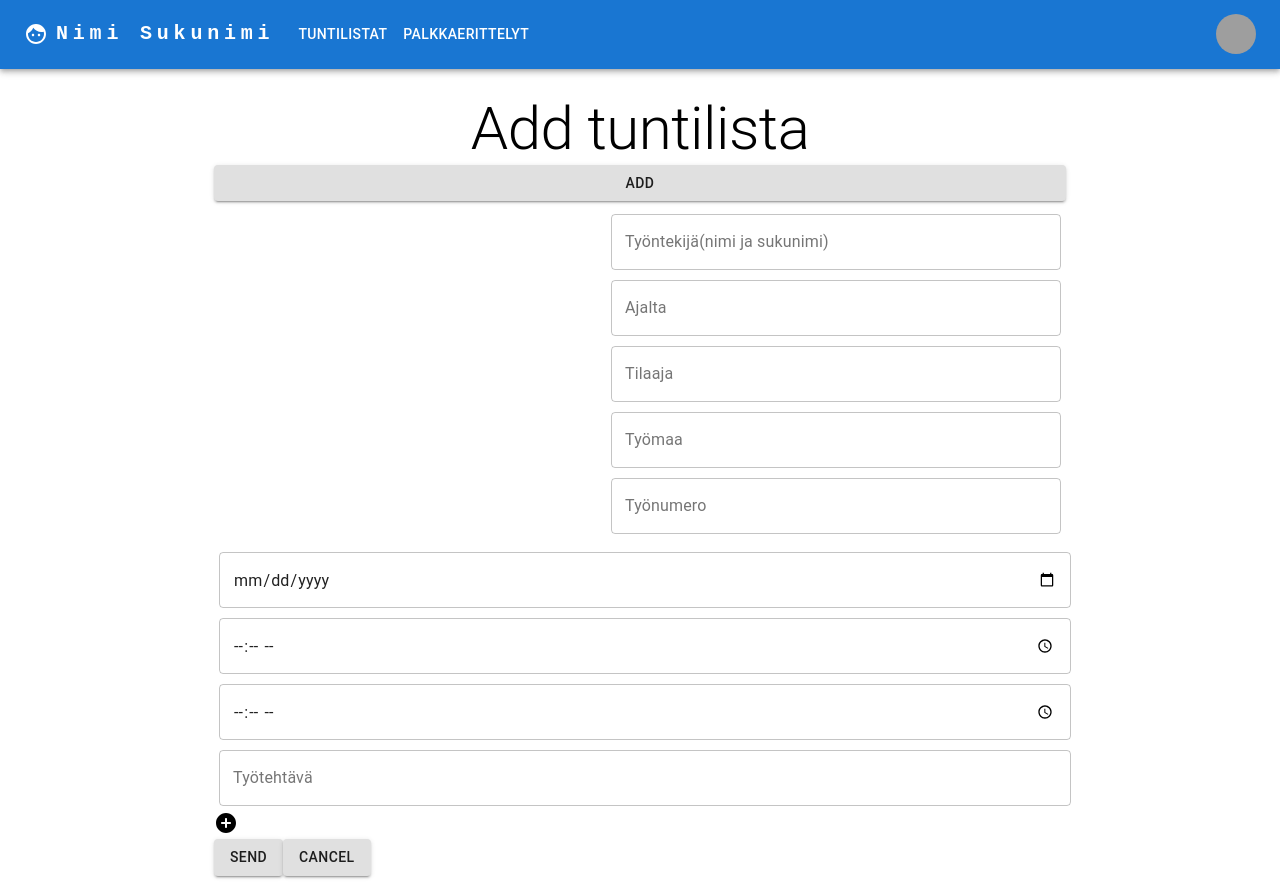
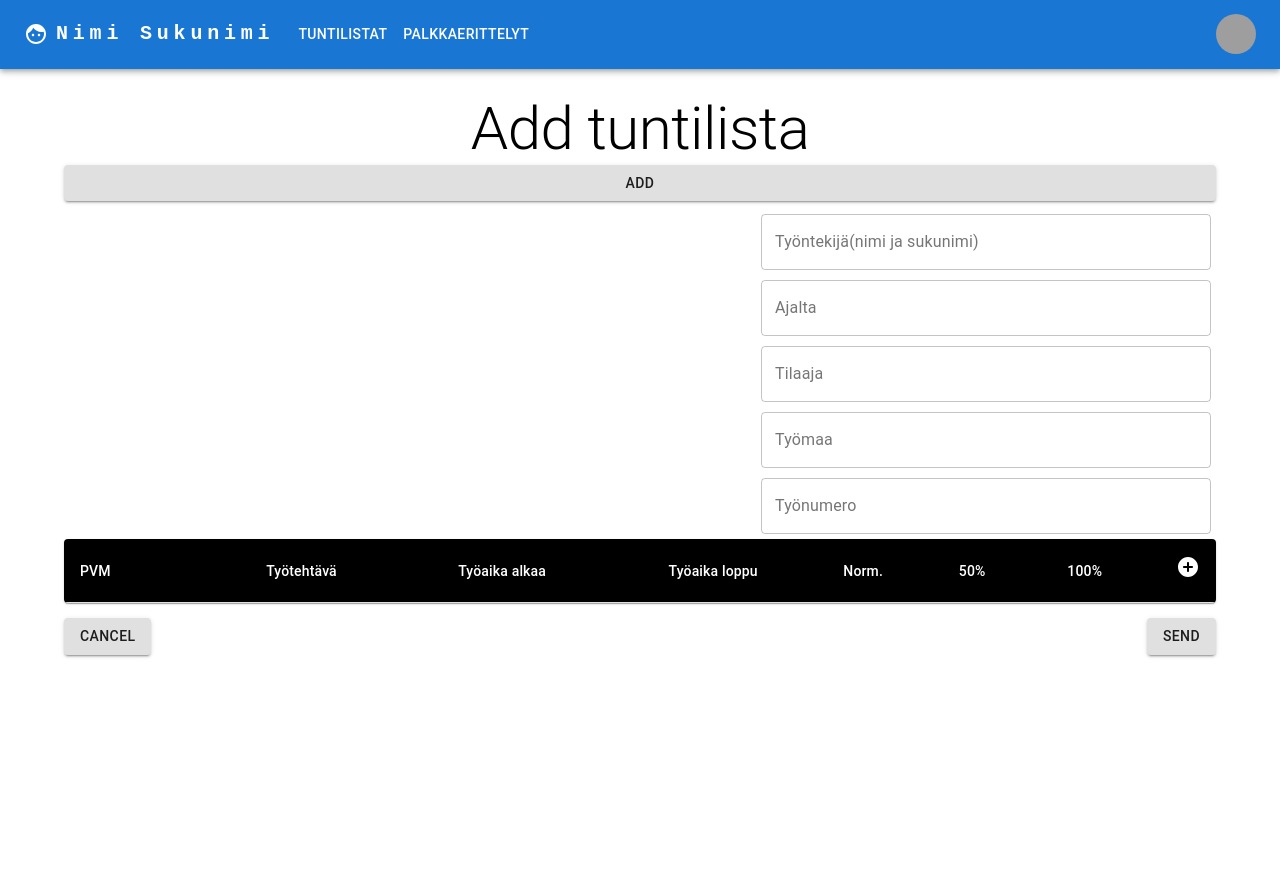
Before and after one commit to Dariwka/meridijanLogin, a React (Create React App) app: page / in a window 1280 px wide. Both pictures are taken after a click on the button "ADD". After the commit the page ends 800 px from the top, so only its background shows below. Built offline with nearby package versions, Linux system fonts and the light colour scheme; grey boxes are pictures that could not be loaded.

Commit message:
row added by click on plus icon

```diff
--- a/src/components/TuntilistatForm.tsx
+++ b/src/components/TuntilistatForm.tsx
@@ -1,8 +1,48 @@
 import React, { useState } from "react";
+import { styled } from "@mui/material/styles";
 import { Typography, TextField, Button } from "@material-ui/core";
 import Container from "@mui/material/Container";
 import Box from "@mui/material/Box";
+import TableContainer from "@mui/material/TableContainer";
+import Paper from "@mui/material/Paper";
+import Table from "@mui/material/Table";
+import TableBody from "@mui/material/TableBody";
+import TableCell, { tableCellClasses } from "@mui/material/TableCell";
+import TableHead from "@mui/material/TableHead";
+import TableRow from "@mui/material/TableRow";
 import AddCircleRoundedIcon from "@mui/icons-material/AddCircleRounded";
+import RemoveCircleRoundedIcon from "@mui/icons-material/RemoveCircleRounded";
+
+// const initialForm = {
+//   id: 1,
+//   date: "",
+//   jobDescription: "",
+//   timeFrom: "",
+//   timeTo: "",
+//   hours: "",
+//   extraHours: "",
+//   doubleExtraHours: "",
+// };
+
+const StyledTableCell = styled(TableCell)(({ theme }) => ({
+  [`&.${tableCellClasses.head}`]: {
+    backgroundColor: theme.palette.common.black,
+    color: theme.palette.common.white,
+  },
+  [`&.${tableCellClasses.body}`]: {
+    fontSize: 14,
+  },
+}));
+
+const StyledTableRow = styled(TableRow)(({ theme }) => ({
+  "&:nth-of-type(odd)": {
+    backgroundColor: theme.palette.action.hover,
+  },
+  // hide last border
+  "&:last-child td, &:last-child th": {
+    border: 0,
+  },
+}));
 
 type RowData = {
   message: string;
@@ -24,9 +64,14 @@ const TuntilistatForm = () => {
     setState({
       rows: [...state.rows, { message: "new element" }],
     });
+    console.log("clicked add");
   };
 
   const { rows } = state;
+
+  const deleteTableRow = () => {};
+
+  const handleChange = () => {};
 
   const handleSubmit = (event: any) => {
     event.preventDefault();
@@ -38,9 +83,12 @@ const TuntilistatForm = () => {
       address: data.get("address"),
       number: data.get("addressNumber"),
       date: data.get("date"),
+      jobDescription: data.get("jobDescription"),
       timeFrom: data.get("timeFrom"),
       timeTo: data.get("timeTo"),
-      jobDescription: data.get("jobDescription"),
+      hours: data.get("hours"),
+      extraHours: data.get("extraHours"),
+      doubleExtraHours: data.get("doubleExtraHours"),
     });
   };
   let today = new Date();
@@ -50,7 +98,7 @@ const TuntilistatForm = () => {
   console.log(dateM);
   return (
     <div>
-      <Container maxWidth="md" sx={{ mt: 3, marginBottom: "16px" }}>
+      <Container maxWidth="lg" sx={{ mt: 3, marginBottom: "16px" }}>
         <Typography variant="h2" style={{ textAlign: "center" }}>
           Add tuntilista
         </Typography>
@@ -64,7 +112,14 @@ const TuntilistatForm = () => {
             noValidate
             sx={{ mt: 1 }}
           >
-            <Box sx={{ mt: 1, textAlign: "right" }}>
+            <Box
+              sx={{
+                mt: 1,
+                display: "flex",
+                flexDirection: "column",
+                alignItems: "end",
+              }}
+            >
               <TextField
                 id="worker"
                 name="worker"
@@ -116,34 +171,39 @@ const TuntilistatForm = () => {
                 fullWidth
               />
             </Box>
-            <Box sx={{ mt: 1, textAlign: "left" }}>
+            <TableContainer component={Paper}>
+              <Table aria-label="customized table">
+                <TableHead>
+                  <TableRow>
+                    <StyledTableCell>PVM</StyledTableCell>
+                    <StyledTableCell align="right">Työtehtävä</StyledTableCell>
+                    <StyledTableCell align="right">
+                      Työaika alkaa
+                    </StyledTableCell>
+                    <StyledTableCell align="right">
+                      Työaika loppu
+                    </StyledTableCell>
+                    <StyledTableCell align="right">Norm.</StyledTableCell>
+                    <StyledTableCell align="right">50%</StyledTableCell>
+                    <StyledTableCell align="right">100%</StyledTableCell>
+                    <StyledTableCell align="right">
+                      <AddCircleRoundedIcon onClick={addExtraRow} />
+                    </StyledTableCell>
+                  </TableRow>
+                </TableHead>
+                <TableBody>
+                  {rows.map((element, index) => (
+                    <StyledTableRow key={index}>
+                      <StyledTableCell>
                         <TextField
                           id="date"
                           name="date"
-                margin="normal"
-                style={{ margin: "5px" }}
                           type="date"
                           variant="outlined"
                           fullWidth
                         />
-              <TextField
-                id="timeFrom"
-                name="timeFrom"
-                margin="normal"
-                style={{ margin: "5px" }}
-                type="time"
-                variant="outlined"
-                fullWidth
-              />
-              <TextField
-                id="timeTo"
-                name="timeTo"
-                margin="normal"
-                style={{ margin: "5px" }}
-                type="time"
-                variant="outlined"
-                fullWidth
-              />
+                      </StyledTableCell>
+                      <StyledTableCell>
                         <TextField
                           id="jobDescription"
                           name="jobDescription"
@@ -154,19 +214,8 @@ const TuntilistatForm = () => {
                           variant="outlined"
                           fullWidth
                         />
-              <AddCircleRoundedIcon onClick={addExtraRow} />
-            </Box>
-            {rows.map((element) => (
-              <Box sx={{ mt: 1, textAlign: "left" }}>
-                <TextField
-                  id="date"
-                  name="date"
-                  margin="normal"
-                  style={{ margin: "5px" }}
-                  type="date"
-                  variant="outlined"
-                  fullWidth
-                />
+                      </StyledTableCell>
+                      <StyledTableCell>
                         <TextField
                           id="timeFrom"
                           name="timeFrom"
@@ -176,6 +225,8 @@ const TuntilistatForm = () => {
                           variant="outlined"
                           fullWidth
                         />
+                      </StyledTableCell>
+                      <StyledTableCell>
                         <TextField
                           id="timeTo"
                           name="timeTo"
@@ -185,25 +236,62 @@ const TuntilistatForm = () => {
                           variant="outlined"
                           fullWidth
                         />
+                      </StyledTableCell>
+                      <StyledTableCell>
                         <TextField
-                  id="jobDescription"
-                  name="jobDescription"
+                          id="hours"
+                          name="hours"
                           margin="normal"
                           style={{ margin: "5px" }}
-                  type="text"
-                  label="Työtehtävä"
+                          type="number"
                           variant="outlined"
                           fullWidth
                         />
-                <AddCircleRoundedIcon onClick={addExtraRow} />
-              </Box>
+                      </StyledTableCell>
+                      <StyledTableCell>
+                        <TextField
+                          id="extraHours"
+                          name="extraHours"
+                          margin="normal"
+                          style={{ margin: "5px" }}
+                          type="number"
+                          variant="outlined"
+                          fullWidth
+                        />
+                      </StyledTableCell>
+                      <StyledTableCell>
+                        <TextField
+                          id="doubleExtraHours"
+                          name="doubleExtraHours"
+                          margin="normal"
+                          style={{ margin: "5px" }}
+                          type="number"
+                          variant="outlined"
+                          fullWidth
+                        />
+                      </StyledTableCell>
+                      <StyledTableCell>
+                        <RemoveCircleRoundedIcon onClick={deleteTableRow} />
+                      </StyledTableCell>
+                    </StyledTableRow>
                   ))}
+                </TableBody>
+              </Table>
+            </TableContainer>
+            <div
+              style={{
+                marginTop: "15px",
+                display: "flex",
+                justifyContent: "space-between",
+              }}
+            >
+              <Button type="button" size="medium" variant="contained">
+                CANCEL
+              </Button>
               <Button type="submit" size="medium" variant="contained">
                 SEND
               </Button>
-            <Button type="button" size="medium" variant="contained">
-              CANCEL
-            </Button>
+            </div>
           </Box>
         )}
       </Container>
```
Lines whose indentation alone changed are shown as unchanged.
